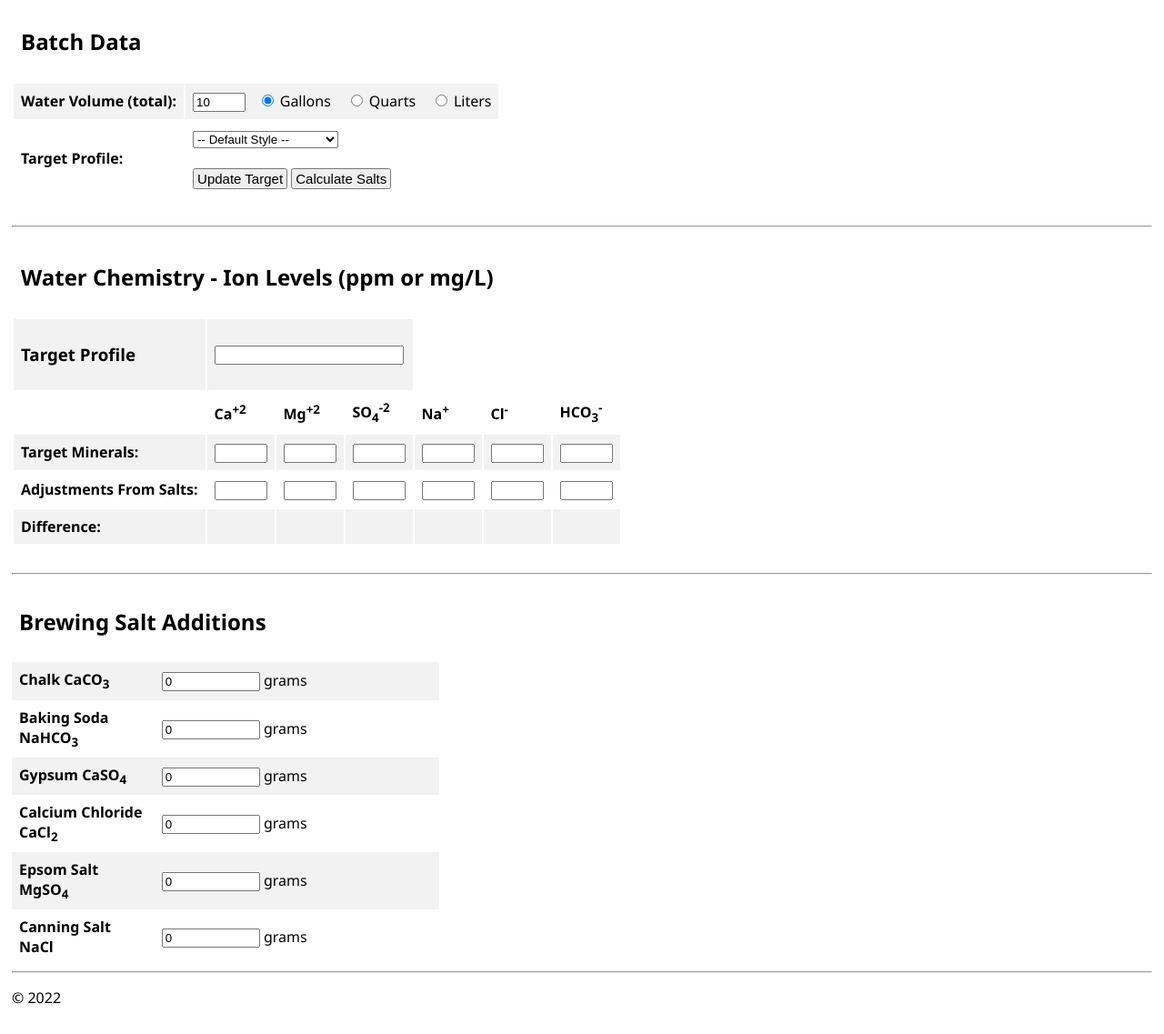
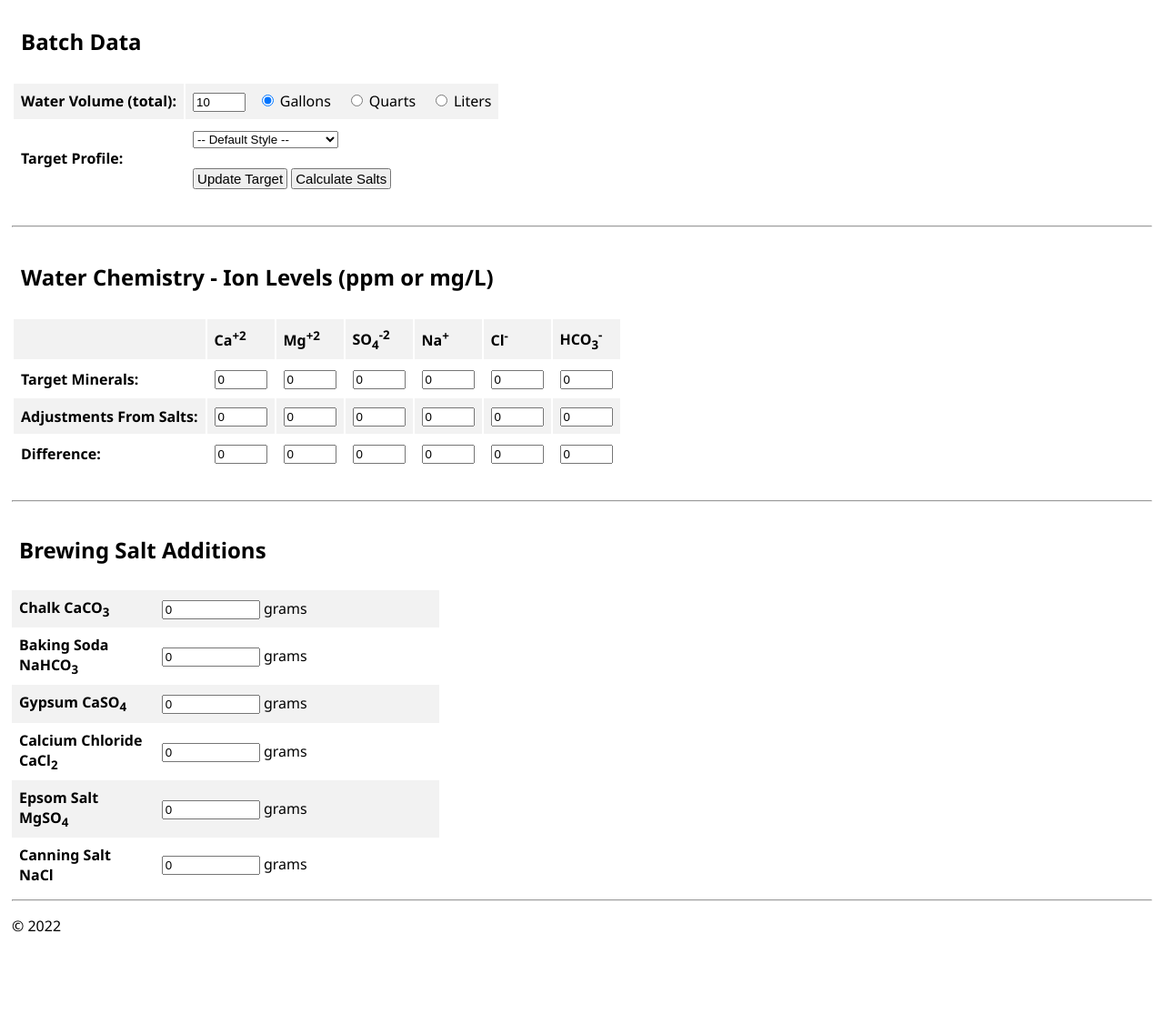
Before and after one commit to blueharmony/aguaHefe, a Flask app: page / in a window 1280 px wide. Shown: the part 71-1208 px from the top of the page at 91% size. After the commit the page ends 1096 px from the top, so only its background shows below. Run offline with Flask 2, Linux system fonts and the light colour scheme; some libraries are stand-ins or nearby versions.

Commit message:
Works! Need UI improvements now

```diff
--- a/src/templates/home.html
+++ b/src/templates/home.html
@@ -3,8 +3,6 @@
 Agua Hefe
 {% endblock %}
 {% block content %}
-
-<!-- <script src="//ajax.googleapis.com/ajax/libs/jquery/1.9.1/jquery.min.js"></script> -->
 
 <script>
     function changeTarget(target) {
@@ -16,7 +14,7 @@ Agua Hefe
         // convert string to JSON
         var targetjson = JSON.parse(target);
 
-        document.getElementById("selectedProfile").value = targetjson.Style;
+        // document.getElementById("selectedProfile").value = targetjson.Style;
         document.getElementById("targetCa").value = targetjson.Ca;
         document.getElementById("targetMg").value = targetjson.Mg;
         document.getElementById("targetSO4").value = targetjson.SO4;
@@ -29,12 +27,11 @@ Agua Hefe
 
 <script>
     function updateDiffs() {
-		// TODO
         console.log("updateDiffs:");
         document.getElementById("diffCa").value = document.getElementById("saltsCa").value - document.getElementById("targetCa").value;
         document.getElementById("diffMg").value = document.getElementById("saltsMg").value - document.getElementById("targetMg").value;
-        document.getElementById("diffSO4").value = document.getElementById("saltsSO4").value - document.getElementById("targetSO4").valu;
-        document.getElementById("diffNa").value = document.getElementById("saltsNa").value - document.getElementById("targetNa").valu;
+        document.getElementById("diffSO4").value = document.getElementById("saltsSO4").value - document.getElementById("targetSO4").value;
+        document.getElementById("diffNa").value = document.getElementById("saltsNa").value - document.getElementById("targetNa").value;
         document.getElementById("diffCl").value = document.getElementById("saltsCl").value - document.getElementById("targetCl").value;
         document.getElementById("diffHCO3").value = document.getElementById("saltsHCO3").value - document.getElementById("targetHCO3").value;
 		return false;
@@ -45,15 +42,9 @@ Agua Hefe
     function updateAll() {
 		// TODO
         console.log("updateAll:");
-        console.log(ah_data.form_data);
-        document.getElementById("targetCa").value = ah_data.form_data.targetCa;
-        document.getElementById("targetMg").value = ah_data.form_data.targetMg;
-        document.getElementById("targetSO4").value = ah_data.form_data.targetSO4;
-        document.getElementById("targetNa").value = ah_data.form_data.targetNa;
-        document.getElementById("targetCl").value = ah_data.form_data.targetCl;
-        document.getElementById("targetHCO3").value = ah_data.form_data.targetHCO3;
-
+/*
         updateDiffs();
+		 */
 		return false;
     }
 </script>
@@ -93,7 +84,6 @@ Agua Hefe
 
 <script type="text/javascript">
     function adjustments() {
-		// TODO: returned numbers are way off
 		console.log("adjustments:");
 
         let txtCaCO3 = document.getElementById("txtCaCO3").value;
@@ -126,21 +116,13 @@ Agua Hefe
 				$.getJSON(adjustments_url,
 					function(data) {
 						document.getElementById("saltsCa").value = data[0];
-						console.log(data[0]);
-						console.log(document.getElementById("saltsCa").value);
-
 						document.getElementById("saltsMg").value = data[1];
-
 						document.getElementById("saltsSO4").value = data[2];
-
 						document.getElementById("saltsNa").value = data[3];
-
 						document.getElementById("saltsCl").value = data[4];
-
 						document.getElementById("saltsHCO3").value = data[5];
 
-						// trigger the onChange event to update all page values
-						// updateDiffs();
+						updateDiffs();
 					}
 				);
 			}
@@ -209,10 +191,6 @@ Agua Hefe
 		<tr>
 			<td colspan="8" class="separator"><h2>Water Chemistry - Ion Levels (ppm or mg/L)</h2></td>
 		</tr>
-        <tr>
-            <td class="ionname" value=""><h3>Target Profile</h3></td>
-            <td colspan="3"><input type="text" id="selectedProfile" name="selectedProfile" value="{{ ah_data.form_data.selectedProfile }}" style="width: 200px" /></td>
-        </tr>
 		<tr>
 			<td>&nbsp;</td>
 			<th><div class="ionname">Ca<sup>+2</sup></div></th>
@@ -246,28 +224,21 @@ Agua Hefe
         -->
 		<tr>
 			<th>Target Minerals:</th>
-			<td><input type="text" step="any" min="0" id="targetCa" name="targetCa" value="{{ ah_data.form_data.targetCa }}" maxlength="4" style="width: 50px" onChange="javascript: updateDiffs();" /></td>
-			<td><input type="text" step="any" min="0" id="targetMg" name="targetMg" value="{{ ah_data.form_data.targetMg }}" maxlength="4" style="width: 50px" onChange="javascript: updateDiffs();" /></td>
-			<td><input type="text" step="any" min="0" id="targetSO4" name="targetSO4" value="{{ ah_data.form_data.targetSO4 }}" maxlength="4" style="width: 50px" onChange="javascript: updateDiffs();" /></td>
-			<td><input type="text" step="any" min="0" id="targetNa" name="targetNa" value="{{ ah_data.form_data.targetNa }}" maxlength="4" style="width: 50px" onChange="javascript: updateDiffs();" /></td>
-			<td><input type="text" step="any" min="0" id="targetCl" name="targetCl" value="{{ ah_data.form_data.targetCl }}" maxlength="4" style="width: 50px" onChange="javascript: updateDiffs();" /></td>
-			<td><input type="text" step="any" min="0" id="targetHCO3" name="targetHCO3" value="{{ ah_data.form_data.targetHCO3 }}" maxlength="4" style="width: 50px" onChange="javascript: updateDiffs();" /></td>
+			<td><input type="text" step="any" min="0" id="targetCa" name="targetCa" value="0" maxlength="4" style="width: 50px" onChange="javascript: updateDiffs();" /></td>
+			<td><input type="text" step="any" min="0" id="targetMg" name="targetMg" value="0" maxlength="4" style="width: 50px" onChange="javascript: updateDiffs();" /></td>
+			<td><input type="text" step="any" min="0" id="targetSO4" name="targetSO4" value="0" maxlength="4" style="width: 50px" onChange="javascript: updateDiffs();" /></td>
+			<td><input type="text" step="any" min="0" id="targetNa" name="targetNa" value="0" maxlength="4" style="width: 50px" onChange="javascript: updateDiffs();" /></td>
+			<td><input type="text" step="any" min="0" id="targetCl" name="targetCl" value="0" maxlength="4" style="width: 50px" onChange="javascript: updateDiffs();" /></td>
+			<td><input type="text" step="any" min="0" id="targetHCO3" name="targetHCO3" value="0" maxlength="4" style="width: 50px" onChange="javascript: updateDiffs();" /></td>
 		</tr>
 		<tr>
 			<th>Adjustments From Salts:</th>
-			<td><input type="text" step="any" min="0" id="saltsCa" name="saltsCa" value="{{ ah_data.salts.saltsCa }}" maxlength="4" style="width: 50px" /></td>
-			<td><input type="text" step="any" min="0" id="saltsMg" name="saltsMg" value="{{ ah_data.salts.saltsMg }}" maxlength="4" style="width: 50px" /></td>
-			<td><input type="text" step="any" min="0" id="saltsSO4" name="saltsSO4" value="{{ ah_data.salts.saltsSO4 }}" maxlength="4" style="width: 50px" /></td>
-			<td><input type="text" step="any" min="0" id="saltsNa" name="saltsNa" value="{{ ah_data.salts.saltsNa }}" maxlength="4" style="width: 50px" /></td>
-			<td><input type="text" step="any" min="0" id="saltsCl" name="saltsCl" value="{{ ah_data.salts.saltsCl }}" maxlength="4" style="width: 50px" /></td>
-			<td><input type="text" step="any" min="0" id="saltsHCO3" name="saltsHCO3" value="{{ ah_data.salts.saltsHCO3 }}" maxlength="4" style="width: 50px" /></td>
-
-<!-- 			<td><div id="saltsCa" class="infodiv">{{ ah_data.salts.saltsCa }}</div></td>
-			<td><div id="saltsMg" class="infodiv">{{ ah_data.salts.saltsMg }}</div></td>
-			<td><div id="saltsSO4" class="infodiv">{{ ah_data.salts.saltsSO4 }}</div></td>
-			<td><div id="saltsNa" class="infodiv">{{ ah_data.salts.saltsNa }}</div></td>
-			<td><div id="saltsCl" class="infodiv">{{ ah_data.salts.saltsCl }}</div></td>
-			<td><div id="saltsHCO3" class="infodiv">{{ ah_data.salts.saltsHCO3 }}</div></td> -->
+			<td><input type="text" step="any" min="0" id="saltsCa" name="saltsCa" value="0" maxlength="4" style="width: 50px" readonly /></td>
+			<td><input type="text" step="any" min="0" id="saltsMg" name="saltsMg" value="0" maxlength="4" style="width: 50px" readonly/></td>
+			<td><input type="text" step="any" min="0" id="saltsSO4" name="saltsSO4" value="0" maxlength="4" style="width: 50px" readonly/></td>
+			<td><input type="text" step="any" min="0" id="saltsNa" name="saltsNa" value="0" maxlength="4" style="width: 50px" readonly/></td>
+			<td><input type="text" step="any" min="0" id="saltsCl" name="saltsCl" value="0" maxlength="4" style="width: 50px" readonly/></td>
+			<td><input type="text" step="any" min="0" id="saltsHCO3" name="saltsHCO3" value="0" maxlength="4" style="width: 50px" readonly/></td>
 		</tr>
         <!--
 		<tr>
@@ -283,12 +254,12 @@ Agua Hefe
         -->
 		<tr>
 			<th>Difference:</th>
-			<td><div id="diffCa" class="infodiv">{{ ah_data.salts.diffCa }}</div></td>
-			<td><div id="diffMg" class="infodiv">{{ ah_data.salts.diffMg }}</div></td>
-			<td><div id="diffSO4" class="infodiv">{{ ah_data.salts.diffSO4 }}</div></td>
-			<td><div id="diffNa" class="infodiv">{{ ah_data.salts.diffNa }}</div></td>
-			<td><div id="diffCl" class="infodiv">{{ ah_data.salts.diffCl }}</div></td>
-			<td><div id="diffHCO3" class="infodiv">{{ ah_data.salts.diffHCO3 }}</div></td>
+			<td><input type="text" step="any" min="0" id="diffCa" name="diffCa" value="0" maxlength="4" style="width: 50px" readonly/></td>
+			<td><input type="text" step="any" min="0" id="diffMg" name="diffMg" value="0" maxlength="4" style="width: 50px" readonly /></td>
+			<td><input type="text" step="any" min="0" id="diffSO4" name="diffSO4" value="0" maxlength="4" style="width: 50px" readonly /></td>
+			<td><input type="text" step="any" min="0" id="diffNa" name="diffNa" value="0" maxlength="4" style="width: 50px" readonly /></td>
+			<td><input type="text" step="any" min="0" id="diffCl" name="diffCl" value="0" maxlength="4" style="width: 50px" readonly /></td>
+			<td><input type="text" step="any" min="0" id="diffHCO3" name="diffHCO3" value="0" maxlength="4" style="width: 50px" readonly /></td>
 		</tr>
     </table>
     <br/>
@@ -300,30 +271,30 @@ Agua Hefe
 		</tr>
 		<tr>
 			<th>Chalk CaCO<sub>3</sub></th>
-			<td colspan="2"><input type="number" step="any" min="0" id="txtCaCO3" name="txtCaCO3" value="{{ ah_data.calc_results.txtCaCO3 }}" maxlength="5" style="width: 100px" onChange="javascript: adjustments();" /> grams</td>
+			<td colspan="2"><input type="number" step="any" min="0" id="txtCaCO3" name="txtCaCO3" value="0" maxlength="5" style="width: 100px" onChange="javascript: adjustments();" /> grams</td>
 		</tr>
 
 		<tr>
 			<th>Baking Soda NaHCO<sub>3</sub></th>
-			<td colspan="2"><input type="number" step="any" min="0" id="txtNaHCO3" name="txtNaHCO3" value="{{ ah_data.calc_results.txtNaHCO3 }}" maxlength="5" style="width: 100px" onChange="javascript: adjustments();" /> grams</td>
+			<td colspan="2"><input type="number" step="any" min="0" id="txtNaHCO3" name="txtNaHCO3" value="0" maxlength="5" style="width: 100px" onChange="javascript: adjustments();" /> grams</td>
 		</tr>
 
 		<tr>
 			<th>Gypsum CaSO<sub>4</sub></th>
-			<td colspan="2"><input type="number" step="any" min="0" id="txtCaSO4" name="txtCaSO4" value="{{ ah_data.calc_results.txtCaSO4 }}" maxlength="5" style="width: 100px" onChange="javascript: adjustments();" /> grams</td>
+			<td colspan="2"><input type="number" step="any" min="0" id="txtCaSO4" name="txtCaSO4" value="0" maxlength="5" style="width: 100px" onChange="javascript: adjustments();" /> grams</td>
 		</tr>
 		<tr>
 			<th>Calcium Chloride CaCl<sub>2</sub></th>
-			<td colspan="2"><input type="number" step="any" min="0" id="txtCaCl2" name="txtCaCl2" value="{{ ah_data.calc_results.txtCaCl2 }}" maxlength="5" style="width: 100px" onChange="javascript: adjustments();" /> grams</td>
+			<td colspan="2"><input type="number" step="any" min="0" id="txtCaCl2" name="txtCaCl2" value="0" maxlength="5" style="width: 100px" onChange="javascript: adjustments();" /> grams</td>
 		</tr>
 
 		<tr>
 			<th>Epsom Salt MgSO<sub>4</sub></th>
-			<td colspan="2"><input type="number" step="any" min="0" id="txtMgSO4" name="txtMgSO4" value="{{ ah_data.calc_results.txtMgSO4 }}" maxlength="5" style="width: 100px" onChange="javascript: adjustments();" /> grams</td>
+			<td colspan="2"><input type="number" step="any" min="0" id="txtMgSO4" name="txtMgSO4" value="0" maxlength="5" style="width: 100px" onChange="javascript: adjustments();" /> grams</td>
 		</tr>
 		<tr>
 			<th>Canning Salt NaCl</th>
-			<td colspan="2"><input type="number" step="any" min="0" id="txtNaCl" name="txtNaCl" value="{{ ah_data.calc_results.txtNaCl }}" maxlength="5" style="width: 100px" onChange="javascript: adjustments();" /> grams</td>
+			<td colspan="2"><input type="number" step="any" min="0" id="txtNaCl" name="txtNaCl" value="0" maxlength="5" style="width: 100px" onChange="javascript: adjustments();" /> grams</td>
 		</tr>
 	</table>
 </form>
--- a/src/views.py
+++ b/src/views.py
@@ -29,7 +29,6 @@ def load_beer_styles(styles_json: str = "styles.json"):
                 styles_data = json.load(f)
         except FileNotFoundError:
             print("Error: could not find ./src/data/" + styles_json)
-
     return styles_data
 
 
@@ -38,23 +37,6 @@ styles_data = load_beer_styles()
 
 # instatiate the aguaHefe class
 ah = aguaHefe.aguaHefe()
-
-
-def default_calc_results():
-    """ Set default calculation results to zeros
-
-    Returns:
-        dict: zeroed dict values
-    """
-    calc_results = {'txtCaCO3': 0,
-                    'txtNaHCO3': 0,
-                    'txtCaSO4': 0,
-                    'txtCaCl2': 0,
-                    'txtMgSO4': 0,
-                    'txtNaCl': 0,
-                    'residual': 0}
-
-    return calc_results
 
 
 def roundNumber(theNumber, multiplier):
@@ -71,19 +53,19 @@ def roundNumber(theNumber, multiplier):
     return "{:.3f}".format(answer)
 
 
-@app.route("/", methods=('GET', 'POST'))
+@app.route("/", methods=(["GET"]))
 def home():
     """ The default home page
     """
-    form_data = {}
     salts = {}
 
     # initialize the home form
     if request.method == 'GET':
         print("aguaHefe: GET enter")
-        ah_data = {'form_data': form_data, 'styles': styles_data, 'calc_results': default_calc_results(), 'salts': salts}
+        ah_data = {'styles': styles_data}
         return render_template('home.html', ah_data=ah_data)
 
+""" No longer allow POST requests
     # update with values from the form and calculations
     if request.method == 'POST':
         print("aguaHefe: POST enter")
@@ -131,6 +113,7 @@ def home():
         ah_data = {'form_data': form_data, 'styles': styles_data, 'calc_results': calc_results, 'salts': salts}
 
         return render_template('home.html', ah_data=ah_data)
+ """
 
 
 @app.route("/bf/")
```
